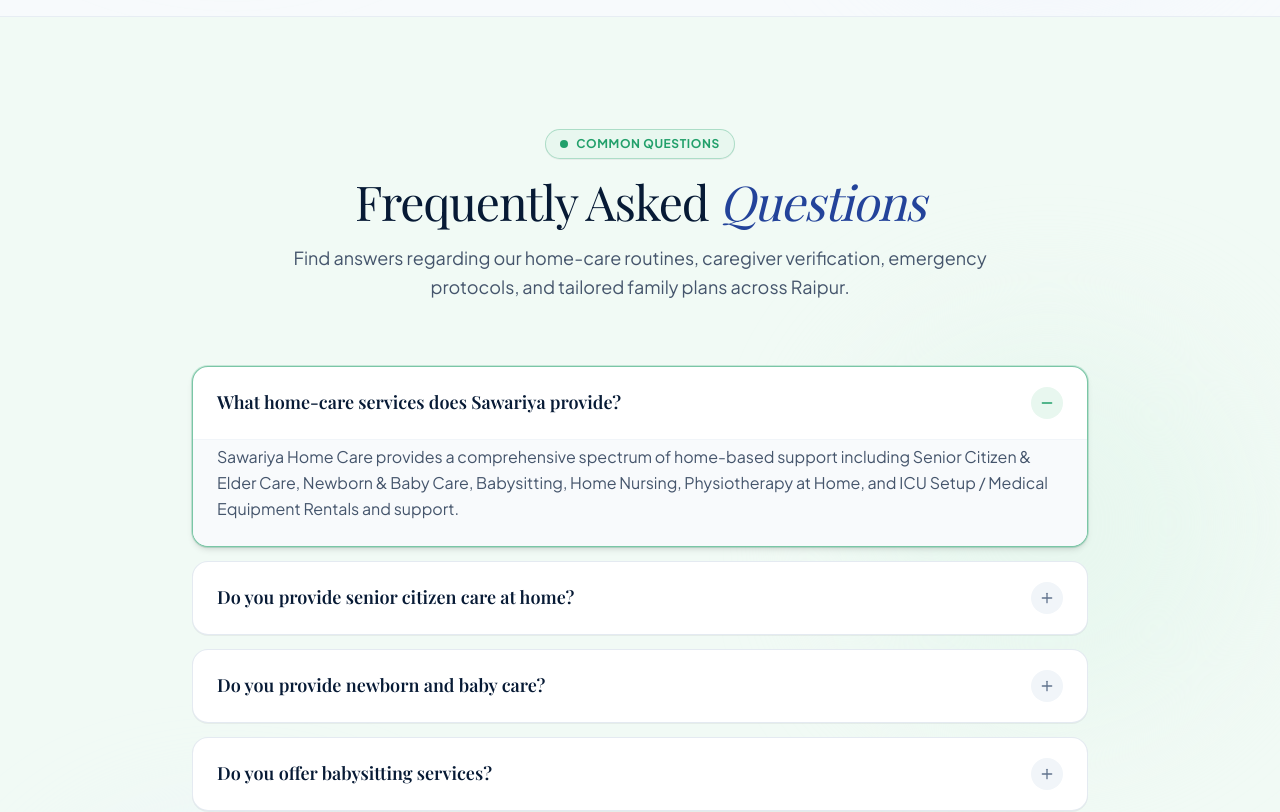
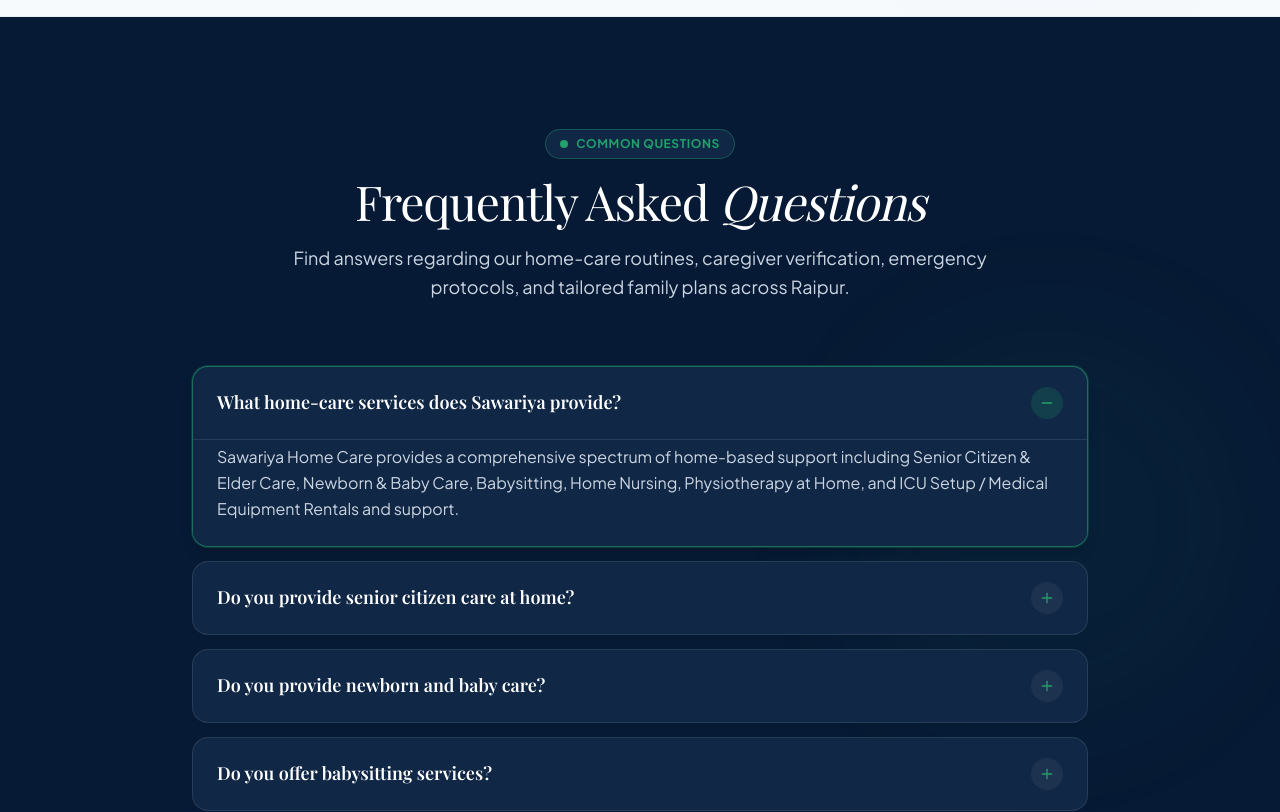
Before and after one commit to Ragini026/sawariya-homecare, a Next.js app: page / in a window 1280 px wide. Shown: the part 5860-6672 px from the top of the page. Built offline with nearby package versions, Linux system fonts and the light colour scheme; a web font is replaced by a local one.

Commit message:
refactor: update FAQ section styling and remove CTA

```diff
--- a/app/page.tsx
+++ b/app/page.tsx
@@ -9,7 +9,6 @@
 import { TestimonialsSection } from '@/components/TestimonialsSection';
 import { HowItWorksSection } from '@/components/HowItWorksSection';
 import { FaqSection } from '@/components/FaqSection';
-import { ServiceEnquiryCta } from '@/components/ServiceEnquiryCta';
 import { ContactSection } from '@/components/ContactSection';
 import { Footer } from '@/components/Footer';
 import { BookingModal } from '@/components/BookingModal';
@@ -73,10 +72,7 @@
         {/* 7. FAQ Section */}
         <FaqSection />
 
-        {/* 8. CTA Section */}
-        <ServiceEnquiryCta onRequestCare={scrollToContact} />
-
-        {/* 9. Contact Section */}
+        {/* 8. Contact Section */}
         <ContactSection initialService={selectedServiceTitle} />
       </main>
 
--- a/components/FaqSection.tsx
+++ b/components/FaqSection.tsx
@@ -18,30 +18,30 @@
   return (
     <section
       id="faq"
-      className="py-18 sm:py-24 lg:py-28 bg-[#F1FAF5] relative overflow-hidden border-b border-slate-200/70"
+      className="py-18 sm:py-24 lg:py-28 bg-[#071A35] relative overflow-hidden border-b border-white/10"
     >
-      {/* Background Soft Glows */}
+      {/* Background Subtle Ambient Glows */}
       <div className="absolute inset-0 pointer-events-none overflow-hidden select-none" aria-hidden="true">
-        <div className="absolute top-1/4 right-10 w-96 h-96 bg-[#E8F7EF] rounded-full blur-3xl" />
-        <div className="absolute bottom-10 left-10 w-96 h-96 bg-[#EAF3FF] rounded-full blur-3xl" />
+        <div className="absolute top-1/4 right-10 w-96 h-96 bg-[#22A06B]/5 rounded-full blur-3xl" />
+        <div className="absolute bottom-10 left-10 w-96 h-96 bg-[#2F6BFF]/5 rounded-full blur-3xl" />
       </div>
 
       <div className="max-w-7xl mx-auto px-4 sm:px-6 lg:px-8 relative z-10">
         {/* Section Heading & Subtitle — Centered at Top */}
         <div className="text-center max-w-3xl mx-auto space-y-3 mb-12 sm:mb-16">
-          <div className="inline-flex items-center gap-2 px-3.5 py-1.5 rounded-full bg-[#E8F7EF] border border-[#22A06B]/30 text-[#22A06B] text-xs font-bold uppercase tracking-wider shadow-2xs">
+          <div className="inline-flex items-center gap-2 px-3.5 py-1.5 rounded-full bg-[#102746] border border-[#22A06B]/40 text-[#22A06B] text-xs font-bold uppercase tracking-wider shadow-2xs">
             <span className="w-2 h-2 rounded-full bg-[#22A06B]" />
             Common Questions
           </div>
 
-          <h2 className="text-3xl sm:text-4xl lg:text-5xl font-serif font-light text-[#071A35] tracking-tight leading-tight">
+          <h2 className="text-3xl sm:text-4xl lg:text-5xl font-serif font-light text-white tracking-tight leading-tight">
             Frequently Asked{' '}
-            <span className="text-[#23439A] italic font-serif">
+            <span className="italic font-serif text-white">
               Questions
             </span>
           </h2>
 
-          <p className="text-base sm:text-lg text-slate-600 font-normal leading-relaxed">
+          <p className="text-base sm:text-lg text-[#CBD5E1] font-normal leading-relaxed">
             Find answers regarding our home-care routines, caregiver verification, emergency protocols, and tailored family plans across Raipur.
           </p>
         </div>
@@ -53,33 +53,33 @@
             return (
               <div
                 key={idx}
-                className={`border rounded-2xl overflow-hidden transition-all duration-200 bg-white ${
+                className={`border rounded-2xl overflow-hidden transition-all duration-200 bg-[#102746] ${
                   isOpen
-                    ? 'border-[#22A06B]/60 shadow-md ring-1 ring-[#22A06B]/20'
-                    : 'border-slate-200/90 shadow-2xs hover:border-[#2F6BFF]/40 hover:shadow-xs'
+                    ? 'border-[#22A06B]/60 shadow-lg ring-1 ring-[#22A06B]/25'
+                    : 'border-white/10 shadow-2xs hover:border-[#2F6BFF]/40 hover:shadow-xs'
                 }`}
                 id={`faq-item-${idx}`}
               >
                 <button
                   type="button"
                   onClick={() => toggleIndex(idx)}
-                  className="group w-full px-6 py-5 text-left flex items-center justify-between gap-4 font-serif font-semibold text-[#071A35] hover:text-[#2F6BFF] transition-colors focus:outline-hidden cursor-pointer"
+                  className="group w-full px-6 py-5 text-left flex items-center justify-between gap-4 font-serif font-semibold text-white hover:text-[#2F6BFF] transition-colors focus:outline-hidden cursor-pointer"
                   aria-expanded={isOpen}
                 >
-                  <span className="text-base sm:text-lg pr-2 leading-snug">{item.question}</span>
+                  <span className="text-base sm:text-lg pr-2 leading-snug text-white">{item.question}</span>
                   <div
                     className={`w-8 h-8 rounded-full flex items-center justify-center shrink-0 transition-colors duration-200 ${
                       isOpen
-                        ? 'bg-[#E8F7EF] text-[#22A06B]'
-                        : 'bg-slate-100 text-slate-500 group-hover:bg-[#EAF3FF] group-hover:text-[#2F6BFF]'
+                        ? 'bg-[#22A06B]/20 text-[#22A06B]'
+                        : 'bg-white/5 text-[#22A06B] group-hover:bg-[#2F6BFF]/20 group-hover:text-[#2F6BFF]'
                     }`}
                   >
-                    {isOpen ? <Minus className="w-4 h-4" /> : <Plus className="w-4 h-4" />}
+                    {isOpen ? <Minus className="w-4 h-4 text-[#22A06B]" /> : <Plus className="w-4 h-4 text-[#22A06B]" />}
                   </div>
                 </button>
 
                 {isOpen && (
-                  <div className="px-6 pb-6 pt-1 text-sm sm:text-base text-slate-600 leading-relaxed border-t border-slate-100 bg-[#F8FAFC]">
+                  <div className="px-6 pb-6 pt-1 text-sm sm:text-base text-[#CBD5E1] leading-relaxed border-t border-white/10 bg-[#102746]">
                     <p>{item.answer}</p>
                   </div>
                 )}
```
Also changed, not shown: 1 other file (tests, documents, lock files or other folders).
